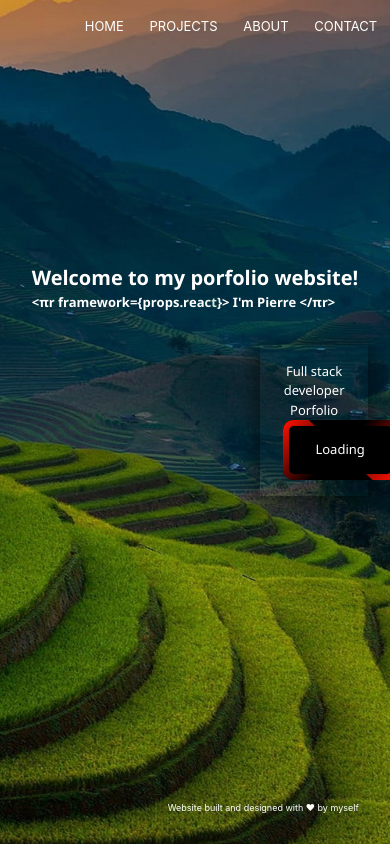
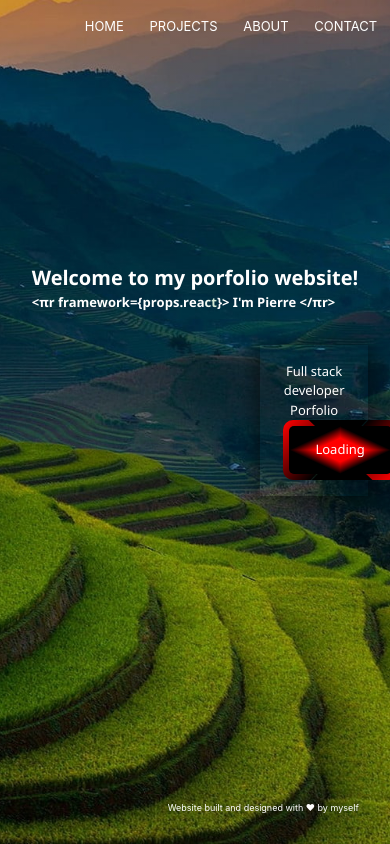
Before and after one commit to PierreLN/PierreLN.github.io, a React (Create React App) app: page / in a window 390 px wide. Built offline with nearby package versions, Linux system fonts and the light colour scheme.

Commit message:
add red green ready onclick

```diff
--- a/src/components/HomePage/HomePage.jsx
+++ b/src/components/HomePage/HomePage.jsx
@@ -15,7 +15,7 @@ function HomePage(props) {
     if (counter >= 99) {
       props.onClick("project");
     } else {
-      setCounter(counter + 33);
+      setCounter(counter + 100);
     }
   };
 
--- a/src/components/UI/ProgressBar.jsx
+++ b/src/components/UI/ProgressBar.jsx
@@ -3,18 +3,21 @@ import React, { useState, useEffect } from "react";
 
 function ProgressBar(props) {
   const [progress, setProgress] = useState("Loading");
-
+  const [isReady, setIsReady] = useState(false);
 
   useEffect(() => {
     if (props.completion >= 99) {
       setProgress("Ready");
+      setIsReady(true);
     }
   }, [props.completion]);
 
   return (
     <div>
       <div className={styles.label}>
-        <div type={props.type} className={styles.container}>{progress}</div>
+        <div type={props.type} className={`${!isReady ? styles['container-red'] : styles.container}`}>
+          {progress}
+        </div>
       </div>
     </div>
   );
--- a/src/components/UI/ProgressBar.module.css
+++ b/src/components/UI/ProgressBar.module.css
@@ -1,7 +1,6 @@
 .label {
   border-radius: 10px;
   width: 75px;
-  background-color: #000000;
   margin-left: 8%;
 }
 
@@ -13,9 +12,9 @@
   border-radius: 10px;
   overflow: hidden;
   padding: 20px;
-}
+  background-image: none;
 
-.container::before {
+  &::before {
     content: "";
     position: absolute;
     z-index: -2;
@@ -23,17 +22,16 @@
     top: -50%;
     width: 200%;
     height: 200%;
-  background-color: #000000;
     background-repeat: no-repeat;
     background-size: 50% 50%, 50% 50%;
-  background-position: 0 0, 100% 0, 100% 100%, 0 100%;
-  background-image: linear-gradient(#ff1100, #000000),
-    linear-gradient(#000000, #000000), linear-gradient(#000000, #ff1100),
+    background-position: 0% 0%, 100% 0%, 100% 100%, 0% 100%;
+    background-image: linear-gradient(#1aff00, #000000),
+      linear-gradient(#000000, #000000), linear-gradient(#000000, #1aff00),
       linear-gradient(#000000, #000000);
     animation: rotate 4s linear infinite;
   }
 
-.container::after {
+  &::after {
     content: "";
     position: absolute;
     z-index: -1;
@@ -41,12 +39,144 @@
     top: 6px;
     width: calc(100% - 12px);
     height: calc(100% - 12px);
-  background: black;
+    background-repeat: no-repeat;
+    background-size: 50% 50%, 50% 50%;
+    background-position: 0% 0%, 100% 0%, 100% 100%, 0% 100%;
+
+    background-image: linear-gradient(
+        to bottom right,
+        #000000,
+        #000000,
+        #000000,
+        #0a4007,
+        #0a4007
+      ),
+      linear-gradient(
+        to bottom left,
+        #000000,
+        #000000,
+        #000000,
+        #0a4007,
+        #0a4007
+      ),
+      linear-gradient(
+        to bottom right,
+        #0a4007,
+        #0a4007,
+        #000000,
+        #000000,
+        #000000
+      ),
+      linear-gradient(
+        to bottom left,
+        #0a4007,
+        #0a4007,
+        #000000,
+        #000000,
+        #000000
+      );
     border-radius: 5px;
   }
+}
+
+.container-red {
+  position: relative;
+  z-index: 0;
+  width: 100%;
+  height: 100%;
+  border-radius: 10px;
+  overflow: hidden;
+  padding: 20px;
+  background-image: none;
+
+  &::before {
+    content: "";
+    position: absolute;
+    z-index: -2;
+    left: -50%;
+    top: -50%;
+    width: 200%;
+    height: 200%;
+    background-repeat: no-repeat;
+    background-size: 50% 50%, 50% 50%;
+    background-position: 0% 0%, 100% 0%, 100% 100%, 0% 100%;
+    background-image: linear-gradient(#ff0000, #000000),
+      linear-gradient(#000000, #000000), linear-gradient(#000000, #ff0000),
+      linear-gradient(#000000, #000000);
+    animation: rotate 4s linear infinite;
+  }
+
+  &::after {
+    content: "";
+    position: absolute;
+    z-index: -1;
+    left: 6px;
+    top: 6px;
+    width: calc(100% - 12px);
+    height: calc(100% - 12px);
+    background-repeat: no-repeat;
+    background-size: 50% 50%, 50% 50%;
+    background-position: 0% 0%, 100% 0%, 100% 100%, 0% 100%;
+
+    background-image: linear-gradient(
+        to bottom right,
+        #000000,
+        #000000,
+        #000000,
+        #ff0000,
+        #ff0000
+      ),
+      linear-gradient(
+        to bottom left,
+        #000000,
+        #000000,
+        #000000,
+        #ff0000,
+        #ff0000
+      ),
+      linear-gradient(
+        to bottom right,
+        #ff0000,
+        #ff0000,
+        #000000,
+        #000000,
+        #000000
+      ),
+      linear-gradient(
+        to bottom left,
+        #ff0000,
+        #ff0000,
+        #000000,
+        #000000,
+        #000000
+      );
+    border-radius: 5px;
+  }
+}
+
 
 @keyframes rotate {
   100% {
     transform: rotate(1turn);
   }
 }
+
+@media only screen and (max-width: 760px) {
+  .label {
+    background-color: transparent;
+  }
+
+  .container {
+    width: 45px;
+    padding: 10px;
+    padding-right: 22px;
+  }
+}
+
+@media only screen and (max-width: 420px) {
+  .container {
+    width: 45px;
+    padding: 10px;
+    padding-right: 12px;
+  }
+}
```
Lines whose indentation alone changed are shown as unchanged.
